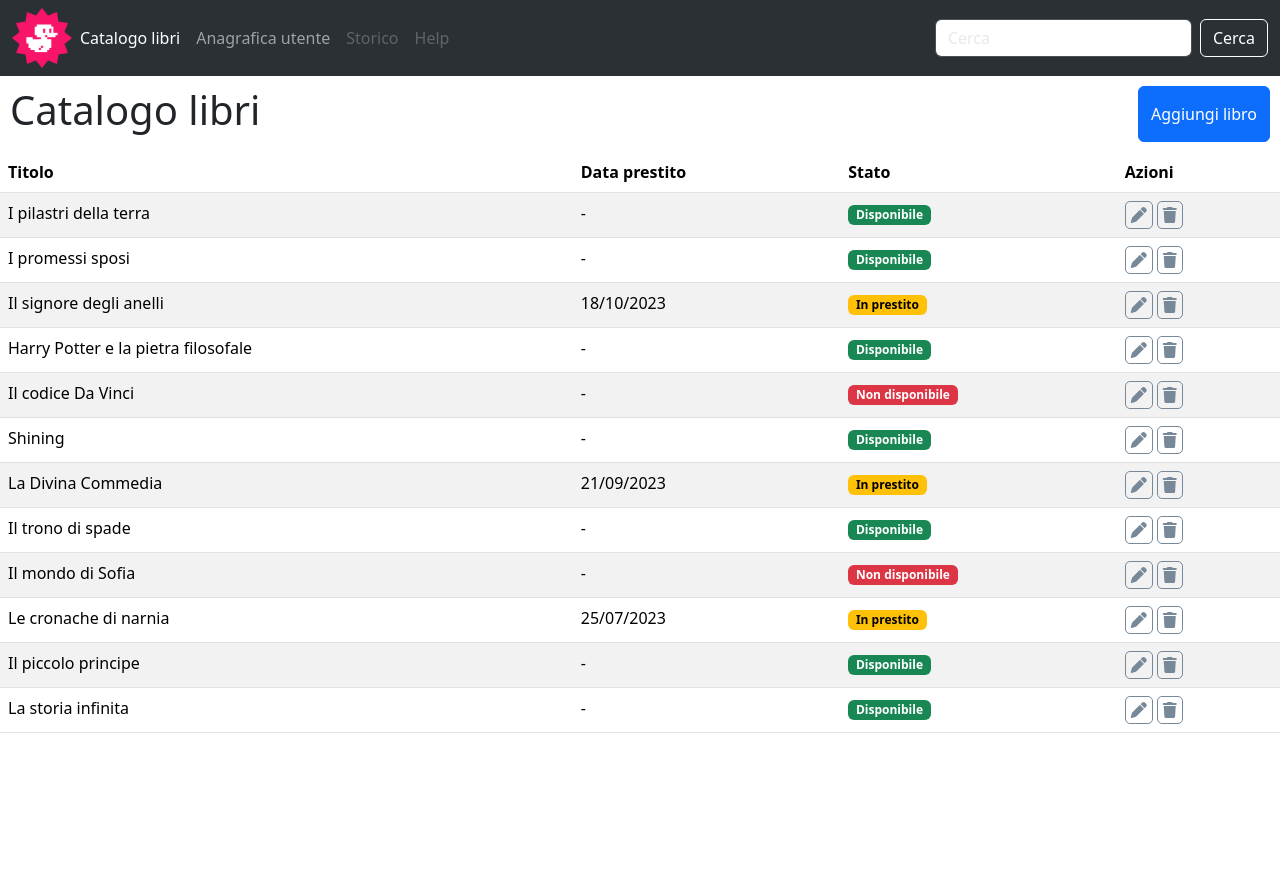
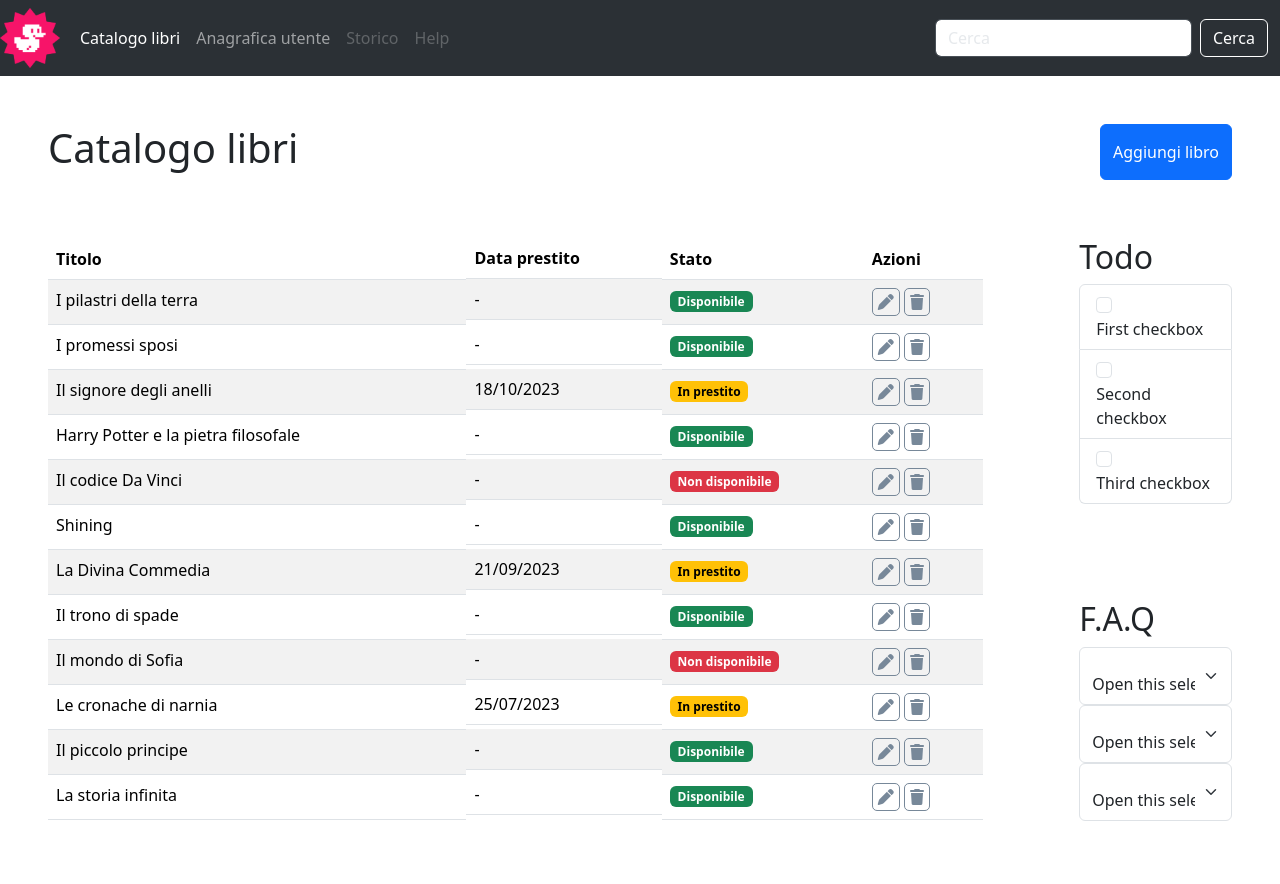
Before and after one commit to diegolenci/html-css-bootstrap-dashboard, a plain HTML site: page index.html in a window 1280 px wide. Before the commit the page ends 800 px from the top, so only its background shows below. Drawn offline with nearby package versions, Linux system fonts and the light colour scheme.

Commit message:
Add: Checkbox list and select menu

```diff
--- a/index.html
+++ b/index.html
@@ -13,13 +13,14 @@
     <link rel="stylesheet" href="style.css">
 </head>
 <body>
+    <!--navbar-->
     <nav class="navbar navbar-expand-lg bg-body-tertiary" data-bs-theme="dark">
+        <img src="img-4/duck.png" alt="" width="60px" height="60px">
         <div class="container-fluid">
           <button class="navbar-toggler" type="button" data-bs-toggle="collapse" data-bs-target="#navbarTogglerDemo01" aria-controls="navbarTogglerDemo01" aria-expanded="false" aria-label="Toggle navigation">
             <span class="navbar-toggler-icon"></span>
           </button>
           <div class="collapse navbar-collapse" id="navbarTogglerDemo01">
-            <img src="img-4/duck.png" alt="" width="60px" height="60px">
             <ul class="navbar-nav me-auto mb-2 mb-lg-0">
               <li class="nav-item">
                 <a class="nav-link active" aria-current="page" href="#">Catalogo libri</a>
@@ -41,15 +42,19 @@
           </div>
         </div>
       </nav>
+      <!--titolo+bottone-->
       <div class="title-catalogo">
         <h1>Catalogo libri</h1>
         <button type="button" class="btn btn-primary">Aggiungi libro</button>
       </div>
+   <main class="d-block d-lg-flex">
+      <!--tabella-->
+      <div class="p-5 w-100">
       <table class="table table-striped">
         <thead>
           <tr>
             <th scope="col">Titolo</th>
-            <th scope="col">Data prestito</th>
+            <th scope="col" class="d-none d-lg-block">Data prestito</th>
             <th scope="col">Stato</th>
             <th scope="col">Azioni</th>
           </tr>
@@ -57,7 +62,7 @@
         <tbody>
           <tr>
             <td scope="row">I pilastri della terra</td>
-            <td>-</td>
+            <td class="d-none d-lg-block">-</td>
             <td><span class="badge text-bg-success">Disponibile</span></td>
             <td>
               <i class="fa-solid fa-pen"></i>
@@ -66,7 +71,7 @@
           </tr>
           <tr>
             <td scope="row">I promessi sposi</td>
-            <td>-</td>
+            <td class="d-none d-lg-block">-</td>
             <td><span class="badge text-bg-success">Disponibile</span></td>
             <td>
               <i class="fa-solid fa-pen"></i>
@@ -75,7 +80,7 @@
           </tr>
           <tr>
             <td scope="row">Il signore degli anelli</td>
-            <td>18/10/2023</td>
+            <td class="d-none d-lg-block">18/10/2023</td>
             <td><span class="badge text-bg-warning">In prestito</span></td>
             <td>
               <i class="fa-solid fa-pen"></i>
@@ -84,7 +89,7 @@
           </tr>
           <tr>
             <td scope="row">Harry Potter e la pietra filosofale</td>
-            <td>-</td>
+            <td class="d-none d-lg-block">-</td>
             <td><span class="badge text-bg-success">Disponibile</span></td>
             <td>
               <i class="fa-solid fa-pen"></i>
@@ -93,7 +98,7 @@
           </tr>
           <tr>
             <td scope="row">Il codice Da Vinci</td>
-            <td>-</td>
+            <td class="d-none d-lg-block">-</td>
             <td><span class="badge text-bg-danger">Non disponibile</span></td>
             <td>
               <i class="fa-solid fa-pen"></i>
@@ -102,7 +107,7 @@
           </tr>
           <tr>
             <td scope="row">Shining</td>
-            <td>-</td>
+            <td class="d-none d-lg-block">-</td>
             <td><span class="badge text-bg-success">Disponibile</span></td>
             <td>
               <i class="fa-solid fa-pen"></i>
@@ -111,7 +116,7 @@
           </tr>
           <tr>
             <td scope="row">La Divina Commedia</td>
-            <td>21/09/2023</td>
+            <td class="d-none d-lg-block">21/09/2023</td>
             <td><span class="badge text-bg-warning">In prestito</span></td>
             <td>
               <i class="fa-solid fa-pen"></i>
@@ -120,7 +125,7 @@
           </tr>
           <tr>
             <td scope="row">Il trono di spade</td>
-            <td>-</td>
+            <td class="d-none d-lg-block">-</td>
             <td><span class="badge text-bg-success">Disponibile</span></td>
             <td>
               <i class="fa-solid fa-pen"></i>
@@ -129,7 +134,7 @@
           </tr>
           <tr>
             <td scope="row">Il mondo di Sofia</td>
-            <td>-</td>
+            <td class="d-none d-lg-block">-</td>
             <td><span class="badge text-bg-danger">Non disponibile</span></td>
             <td>
               <i class="fa-solid fa-pen"></i>
@@ -138,7 +143,7 @@
           </tr>
           <tr>
             <td scope="row">Le cronache di narnia</td>
-            <td>25/07/2023</td>
+            <td class="d-none d-lg-block">25/07/2023</td>
             <td><span class="badge text-bg-warning">In prestito</span></td>
             <td>
               <i class="fa-solid fa-pen"></i>
@@ -147,7 +152,7 @@
           </tr>
           <tr>
             <td scope="row">Il piccolo principe</td>
-            <td>-</td>
+            <td class="d-none d-lg-block">-</td>
             <td><span class="badge text-bg-success">Disponibile</span></td>
             <td>
               <i class="fa-solid fa-pen"></i>
@@ -156,7 +161,7 @@
           </tr>
           <tr>
             <td scope="row">La storia infinita</td>
-            <td>-</td>
+            <td class="d-none d-lg-block">-</td>
             <td><span class="badge text-bg-success">Disponibile</span></td>
             <td>
               <i class="fa-solid fa-pen"></i>
@@ -165,6 +170,51 @@
           </tr>
         </tbody>
       </table>
+      </div>
+      <!--checkbox list-->
+      <div class="d-flex flex-column">
+      <div class="p-5">
+        <h2>Todo</h2>
+       <ul class="list-group">
+        <li class="list-group-item">
+          <input class="form-check-input me-1" type="checkbox" value="" id="firstCheckbox">
+          <label class="form-check-label" for="firstCheckbox">First checkbox</label>
+        </li>
+        <li class="list-group-item">
+          <input class="form-check-input me-1" type="checkbox" value="" id="secondCheckbox">
+          <label class="form-check-label" for="secondCheckbox">Second checkbox</label>
+        </li>
+        <li class="list-group-item">
+          <input class="form-check-input me-1" type="checkbox" value="" id="thirdCheckbox">
+          <label class="form-check-label" for="thirdCheckbox">Third checkbox</label>
+        </li>
+       </ul>
+      </div>
+
+      <!--select menu-->
+      <div class="form-floating p-5">
+        <h2>F.A.Q</h2>
+        <select class="form-select" id="floatingSelect" aria-label="Floating label select example">
+          <option selected>Open this select menu</option>
+          <option value="1">One</option>
+          <option value="2">Two</option>
+          <option value="3">Three</option>
+        </select>
+        <select class="form-select" id="floatingSelect" aria-label="Floating label select example">
+          <option selected>Open this select menu</option>
+          <option value="1">One</option>
+          <option value="2">Two</option>
+          <option value="3">Three</option>
+        </select>
+        <select class="form-select" id="floatingSelect" aria-label="Floating label select example">
+          <option selected>Open this select menu</option>
+          <option value="1">One</option>
+          <option value="2">Two</option>
+          <option value="3">Three</option>
+        </select>
+      </div>
+      </div>
+   </main>
     <script src="https://cdn.jsdelivr.net/npm/bootstrap@5.3.3/dist/js/bootstrap.bundle.min.js" integrity="sha384-YvpcrYf0tY3lHB60NNkmXc5s9fDVZLESaAA55NDzOxhy9GkcIdslK1eN7N6jIeHz" crossorigin="anonymous"></script>
 </body>
 </html>
--- a/style.css
+++ b/style.css
@@ -1,3 +1,5 @@
+
+
 .form-control{
     background-color: white;
 }
@@ -10,7 +12,8 @@
 .title-catalogo{
     display: flex;
     justify-content: space-between;
-    padding: 10px;
+    padding: 3rem;
+    padding-bottom: 10px;
 }
 
 .fa-pen{
```
